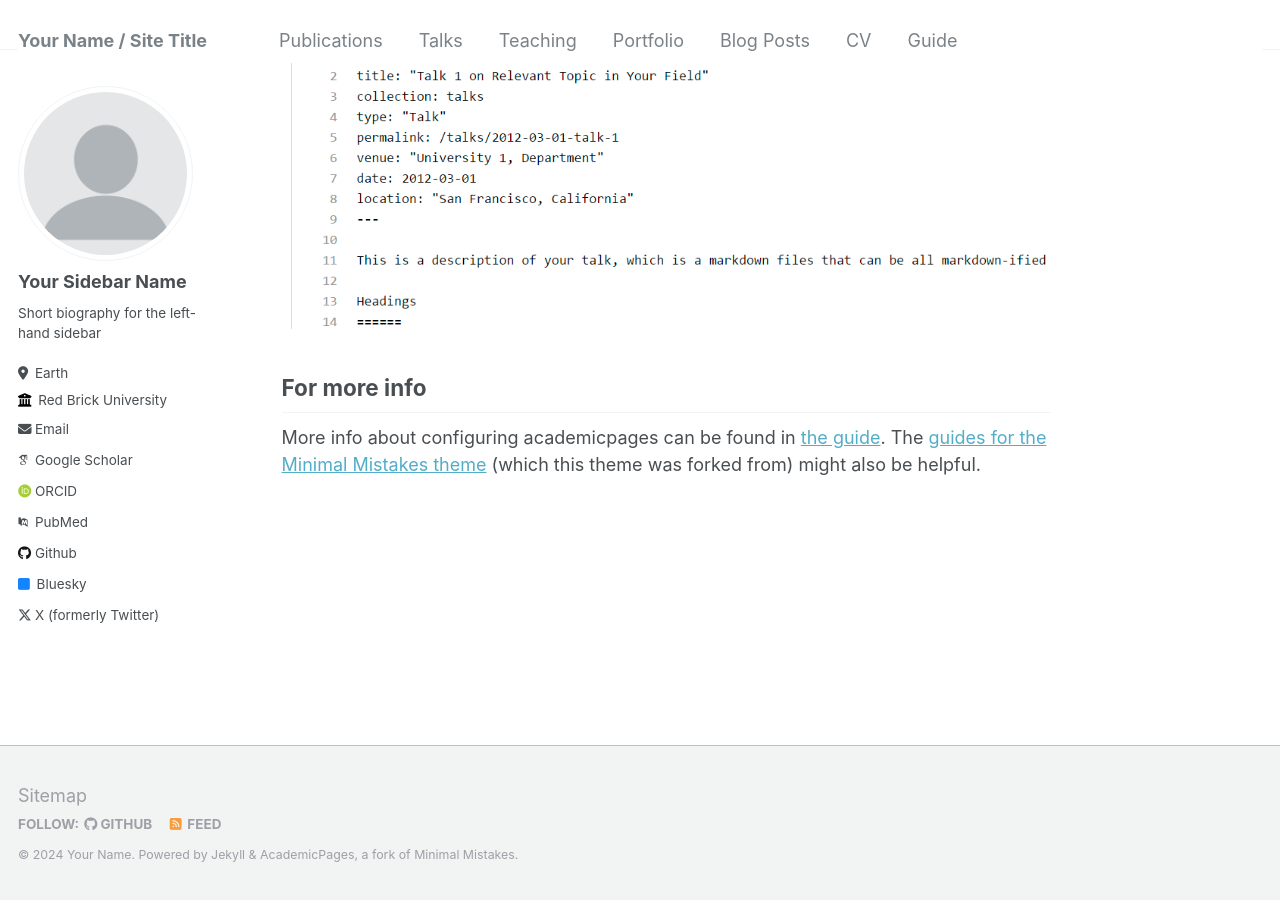
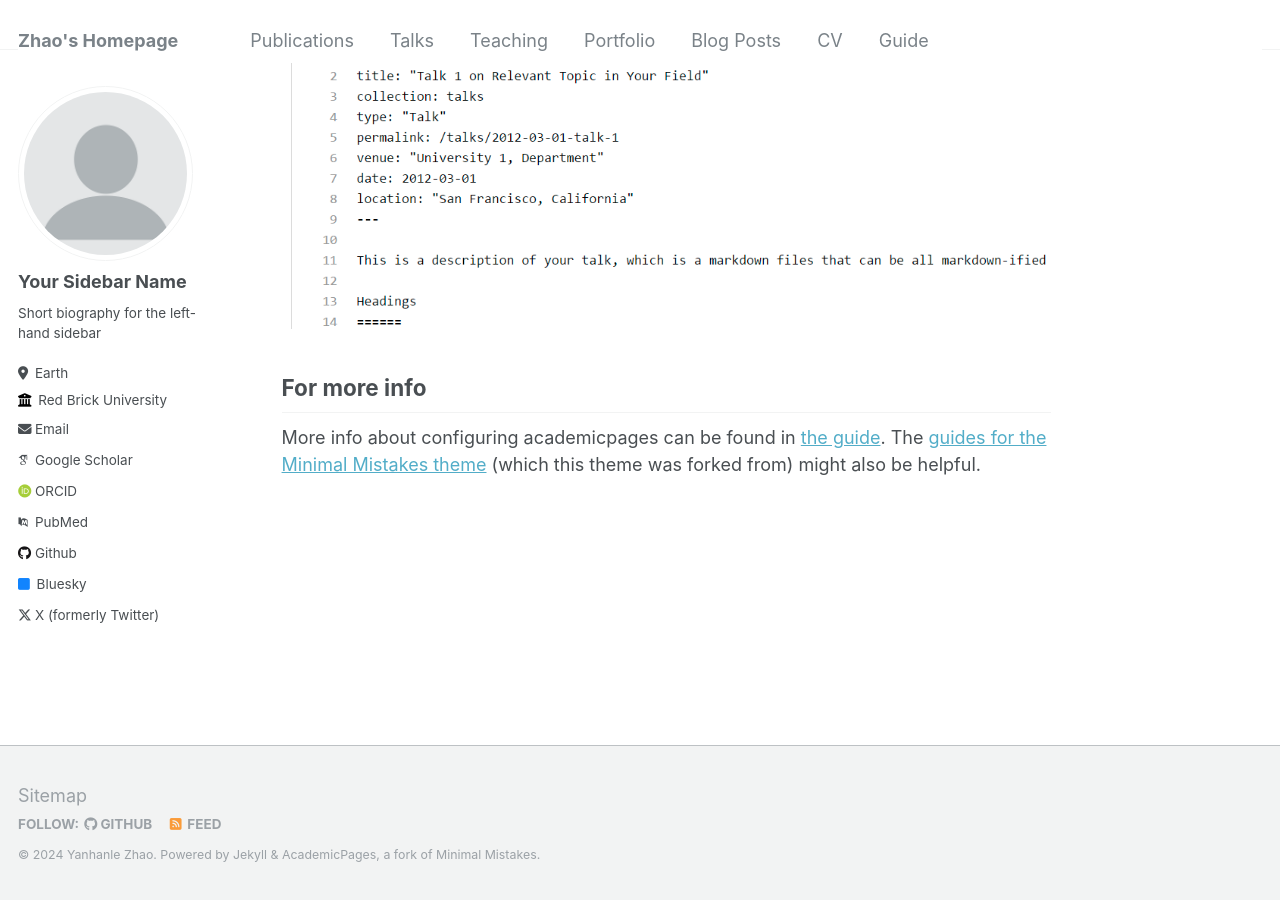
Before and after one commit to laurynyzhao/laurynyzhao.github.io, a Jekyll site: the page built from _pages/about.md, in a window 1280 px wide and 900 px high, scrolled down 2640 px. Built offline with Jekyll 4.4.1, drawn with Linux system fonts in a browser that asks for light colours; some web fonts are replaced.

Commit message:
Update _config.yml

```diff
--- a/_config.yml
+++ b/_config.yml
@@ -8,13 +8,13 @@
 
 # Basic Site Settings
 locale                   : "en-US"
-title                    : "Your Name / Site Title"
+title                    : "Zhao's Homepage"
 title_separator          : "-"
-name                     : &name "Your Name"
+name                     : &name "Yanhanle Zhao"
 description              : &description "personal description"
-url                      : https://academicpages.github.io # the base hostname & protocol for your site e.g. "https://mmistakes.github.io"
+url                      : https://laurynyzhao.github.io # the base hostname & protocol for your site e.g. "https://mmistakes.github.io"
 baseurl                  : "" # the subpath of your site, e.g. "/blog"
-repository               : "academicpages/academicpages.github.io"
+repository               : "laurynyzhao/laurynyzhao.github.io"
 
 # Site Author - The following control what appear as part of the author content on the side bar.
 #               If a field is blank the icon and link will not appear, otherwise it will be shown.
```
